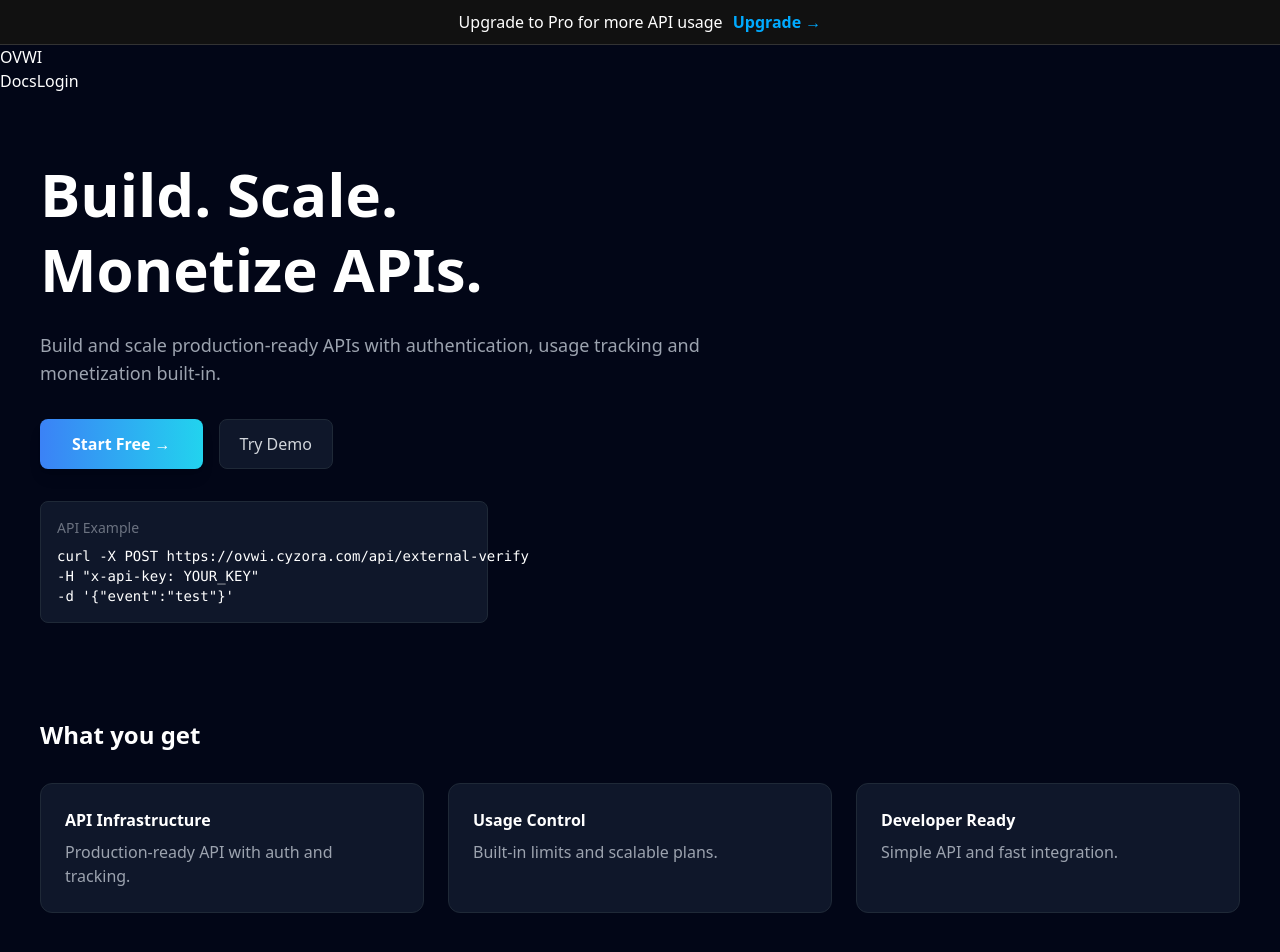
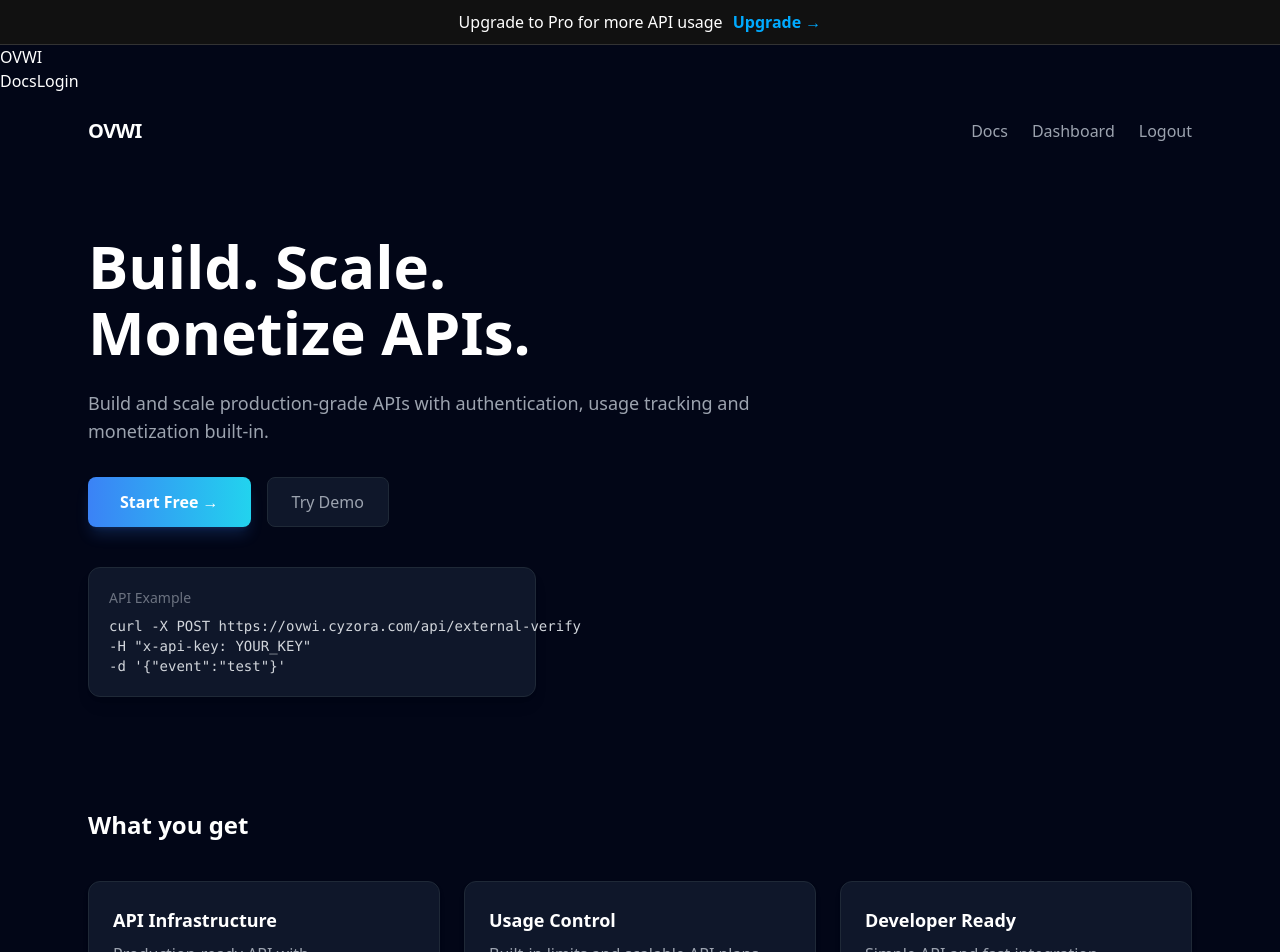
Before and after one commit to aydncy/ovwi-ui, a Next.js app: page / in a window 1280 px wide. Shown: the top 952 px of the page. Built offline with nearby package versions, Linux system fonts and the light colour scheme.

Commit message:
🔥 fixed layout system + real SaaS UI

```diff
--- a/app/page.tsx
+++ b/app/page.tsx
@@ -2,17 +2,28 @@
 
 export default function Home() {
   return (
-    <div className="min-h-screen bg-bg text-white px-10 py-16">
+    <div className="min-h-screen bg-[#020617] text-white">
 
-      {/* HERO */}
-      <div className="max-w-4xl">
+      {/* ✅ NAVBAR */}
+      <div className="max-w-6xl mx-auto px-6 py-6 flex items-center justify-between">
+        <h1 className="text-xl font-bold tracking-tight">OVWI</h1>
 
-        <h1 className="text-6xl font-extrabold leading-tight">
+        <div className="flex gap-6 text-gray-400">
+          <a href="/docs">Docs</a>
+          <a href="/dashboard">Dashboard</a>
+          <a href="/auth/logout">Logout</a>
+        </div>
+      </div>
+
+      {/* ✅ HERO */}
+      <div className="max-w-6xl mx-auto px-6 mt-16">
+
+        <h1 className="text-6xl font-extrabold leading-[1.1]">
           Build. Scale.<br/>Monetize APIs.
         </h1>
 
         <p className="mt-6 text-lg text-gray-400 max-w-2xl">
-          Build and scale production-ready APIs with authentication,
+          Build and scale production-grade APIs with authentication,
           usage tracking and monetization built-in.
         </p>
 
@@ -21,21 +32,39 @@ export default function Home() {
 
           <button
             onClick={() => window.location.href='/auth/login'}
-            className="px-8 py-3 rounded-lg bg-gradient-to-r from-blue-500 to-cyan-400 font-semibold shadow-lg hover:opacity-90"
+            className="
+              px-8 py-3 rounded-lg
+              bg-gradient-to-r from-blue-500 to-cyan-400
+              font-semibold
+              shadow-lg shadow-blue-500/20
+              hover:opacity-90
+            "
           >
             Start Free →
           </button>
 
-          <button className="px-5 py-3 rounded-lg bg-card border border-border text-gray-300">
+          <button className="
+            px-6 py-3 rounded-lg
+            bg-[#0f172a]
+            border border-[#1f2937]
+            text-gray-400
+          ">
             Try Demo
           </button>
-
         </div>
 
-        {/* API */}
-        <div className="mt-8 bg-card border border-border p-4 rounded-lg max-w-md">
+        {/* API BLOCK */}
+        <div className="
+          mt-10
+          bg-[#0f172a]
+          border border-[#1f2937]
+          p-5 rounded-xl
+          max-w-md
+          shadow-lg
+        ">
           <p className="text-gray-500 text-sm">API Example</p>
-<pre className="text-sm mt-2">
+
+<pre className="text-sm mt-2 text-gray-300">
 {`curl -X POST https://ovwi.cyzora.com/api/external-verify
 -H "x-api-key: YOUR_KEY"
 -d '{"event":"test"}'`}
@@ -44,38 +73,44 @@ export default function Home() {
 
       </div>
 
-      {/* FEATURES */}
-      <div className="mt-24">
+      {/* ✅ FEATURES */}
+      <div className="max-w-6xl mx-auto px-6 mt-28">
         <h2 className="text-2xl font-semibold">What you get</h2>
 
-        <div className="grid grid-cols-3 gap-6 mt-8">
+        <div className="grid grid-cols-3 gap-6 mt-10">
 
-          <div className="bg-card border border-border p-6 rounded-xl hover:scale-105 transition">
-            <h3 className="font-semibold">API Infrastructure</h3>
-            <p className="text-gray-400 mt-2">
-              Production-ready API with auth and tracking.
-            </p>
-          </div>
-
-          <div className="bg-card border border-border p-6 rounded-xl hover:scale-105 transition">
-            <h3 className="font-semibold">Usage Control</h3>
-            <p className="text-gray-400 mt-2">
-              Built-in limits and scalable plans.
-            </p>
-          </div>
-
-          <div className="bg-card border border-border p-6 rounded-xl hover:scale-105 transition">
-            <h3 className="font-semibold">Developer Ready</h3>
-            <p className="text-gray-400 mt-2">
-              Simple API and fast integration.
-            </p>
-          </div>
+          {[
+            {
+              title: "API Infrastructure",
+              desc: "Production-ready API with authentication and tracking."
+            },
+            {
+              title: "Usage Control",
+              desc: "Built-in limits and scalable API plans."
+            },
+            {
+              title: "Developer Ready",
+              desc: "Simple API and fast integration."
+            }
+          ].map((c, i)=>(
+            <div key={i} className="
+              bg-[#0f172a]
+              border border-[#1f2937]
+              p-6 rounded-xl
+              shadow-md
+              hover:shadow-xl hover:scale-[1.02]
+              transition
+            ">
+              <h3 className="font-semibold text-lg">{c.title}</h3>
+              <p className="text-gray-400 mt-2">{c.desc}</p>
+            </div>
+          ))}
 
         </div>
       </div>
 
-      {/* CTA */}
-      <div className="mt-28 text-center">
+      {/* ✅ CTA */}
+      <div className="max-w-6xl mx-auto px-6 mt-32 text-center">
 
         <h2 className="text-3xl font-bold">
           Start building today
@@ -83,7 +118,12 @@ export default function Home() {
 
         <button
           onClick={() => window.location.href='/auth/login'}
-          className="mt-6 px-10 py-4 rounded-xl bg-gradient-to-r from-blue-500 to-cyan-400 font-semibold shadow-xl hover:opacity-90"
+          className="
+            mt-6 px-10 py-4 rounded-xl
+            bg-gradient-to-r from-blue-500 to-cyan-400
+            shadow-xl shadow-blue-500/30
+            font-semibold
+          "
         >
           Get Started
         </button>
```
